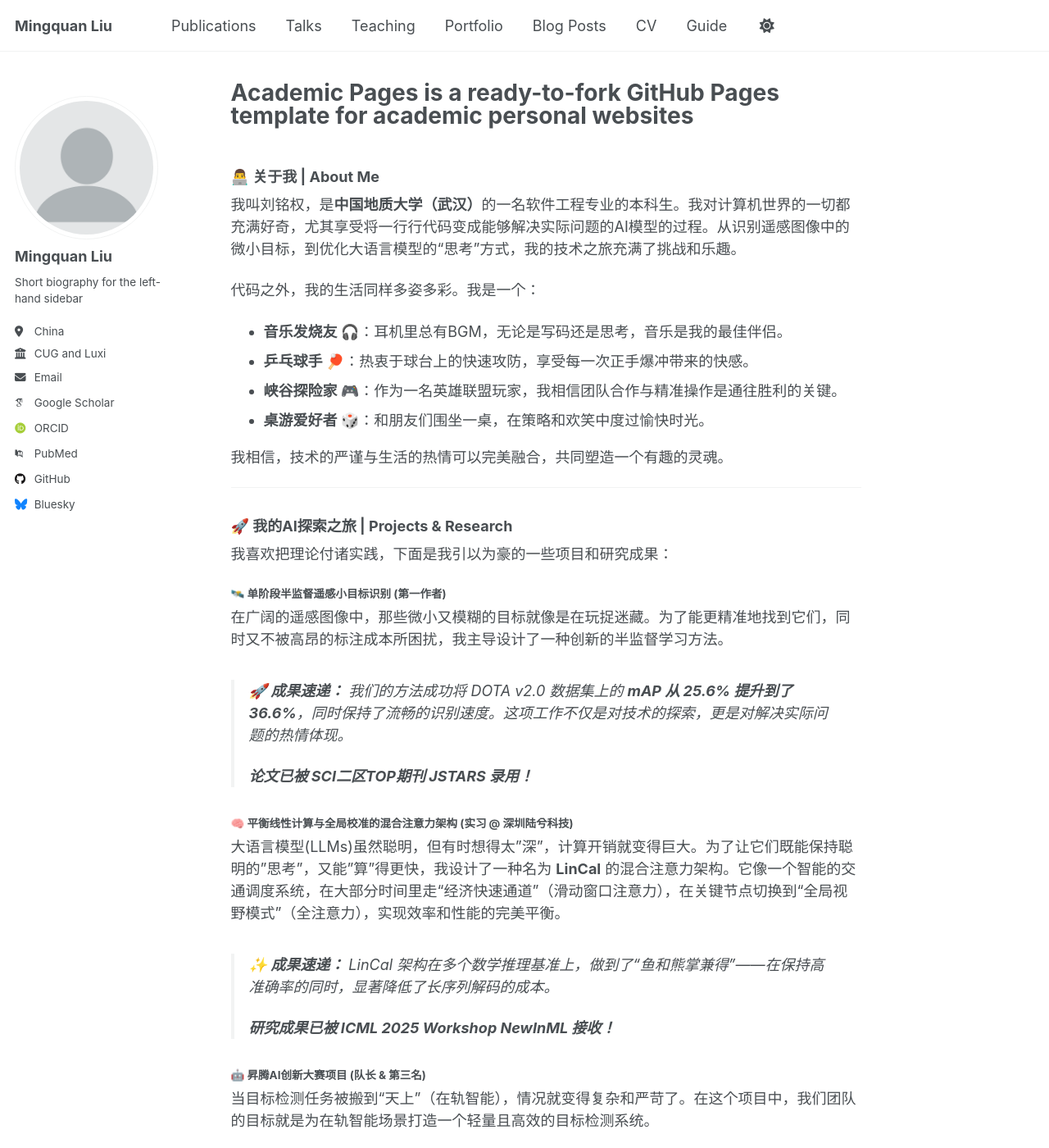
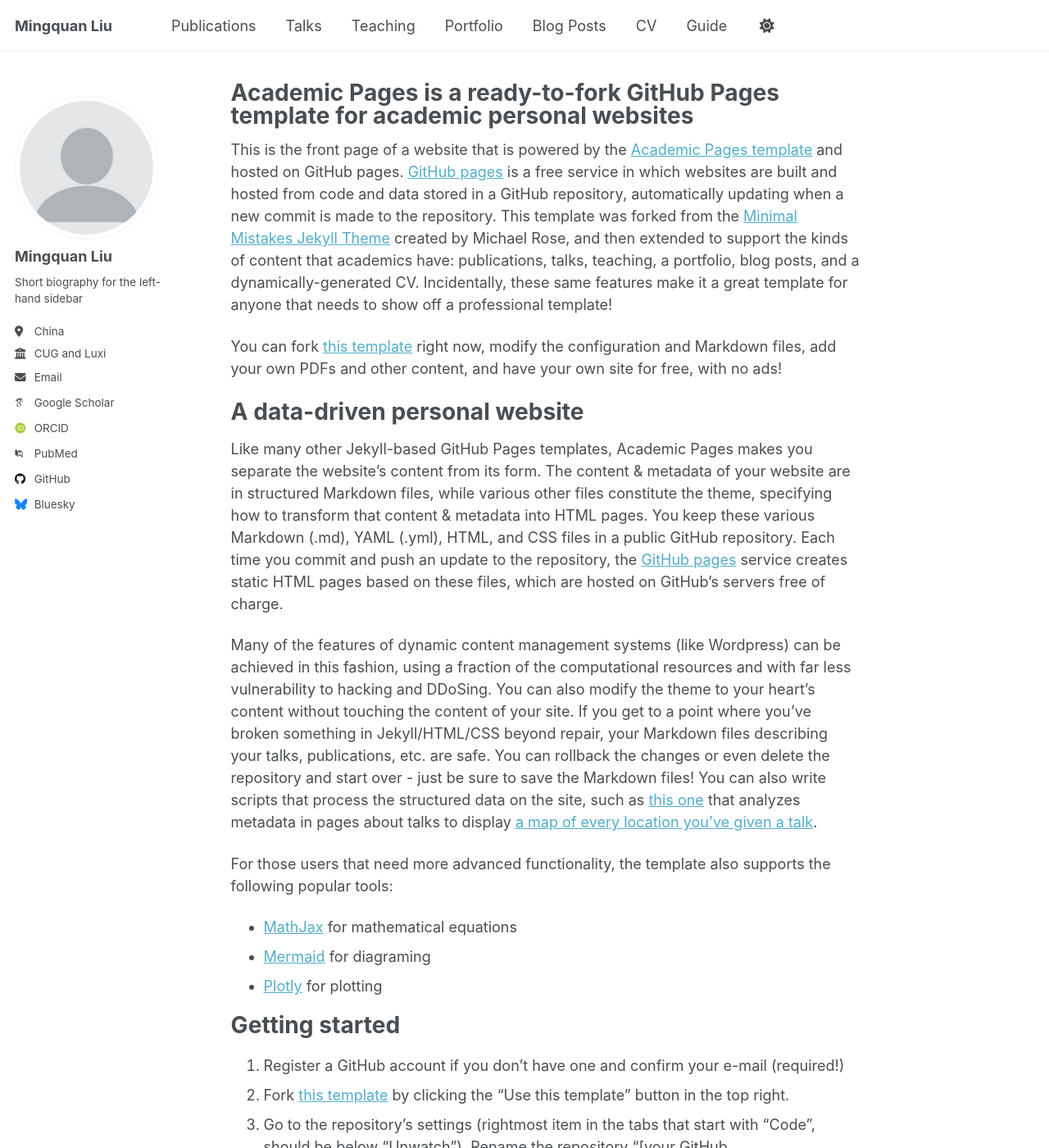
Before and after one commit to wxqnl/wxqnl.github.io, a Jekyll site: the page built from _pages/about.md, in a window 1280 px wide and 1400 px high. Shown: the whole window at 82% size. Built offline with Jekyll 4.4.1, drawn with Linux system fonts in a browser that asks for light colours; some web fonts are replaced; a script that is not in the unit is left out; some of the changed text lies outside the part shown.

Commit message:
Update about.md

```diff
--- a/_pages/about.md
+++ b/_pages/about.md
@@ -7,75 +7,50 @@ redirect_from:
   - /about.html
 ---
 
-### 👨‍💻 关于我 | About Me
+This is the front page of a website that is powered by the [Academic Pages template](https://github.com/academicpages/academicpages.github.io) and hosted on GitHub pages. [GitHub pages](https://pages.github.com) is a free service in which websites are built and hosted from code and data stored in a GitHub repository, automatically updating when a new commit is made to the repository. This template was forked from the [Minimal Mistakes Jekyll Theme](https://mmistakes.github.io/minimal-mistakes/) created by Michael Rose, and then extended to support the kinds of content that academics have: publications, talks, teaching, a portfolio, blog posts, and a dynamically-generated CV. Incidentally, these same features make it a great template for anyone that needs to show off a professional template!
 
-我叫刘铭权，是**中国地质大学（武汉）**的一名软件工程专业的本科生。我对计算机世界的一切都充满好奇，尤其享受将一行行代码变成能够解决实际问题的AI模型的过程。从识别遥感图像中的微小目标，到优化大语言模型的“思考”方式，我的技术之旅充满了挑战和乐趣。
+ You can fork [this template](https://github.com/academicpages/academicpages.github.io) right now, modify the configuration and Markdown files, add your own PDFs and other content, and have your own site for free, with no ads!
 
-代码之外，我的生活同样多姿多彩。我是一个：
-*   **音乐发烧友 🎧**：耳机里总有BGM，无论是写码还是思考，音乐是我的最佳伴侣。
-*   **乒乓球手 🏓**：热衷于球台上的快速攻防，享受每一次正手爆冲带来的快感。
-*   **峡谷探险家 🎮**：作为一名英雄联盟玩家，我相信团队合作与精准操作是通往胜利的关键。
-*   **桌游爱好者 🎲**：和朋友们围坐一桌，在策略和欢笑中度过愉快时光。
+A data-driven personal website
+======
+Like many other Jekyll-based GitHub Pages templates, Academic Pages makes you separate the website's content from its form. The content & metadata of your website are in structured Markdown files, while various other files constitute the theme, specifying how to transform that content & metadata into HTML pages. You keep these various Markdown (.md), YAML (.yml), HTML, and CSS files in a public GitHub repository. Each time you commit and push an update to the repository, the [GitHub pages](https://pages.github.com/) service creates static HTML pages based on these files, which are hosted on GitHub's servers free of charge.
 
-我相信，技术的严谨与生活的热情可以完美融合，共同塑造一个有趣的灵魂。
+Many of the features of dynamic content management systems (like Wordpress) can be achieved in this fashion, using a fraction of the computational resources and with far less vulnerability to hacking and DDoSing. You can also modify the theme to your heart's content without touching the content of your site. If you get to a point where you've broken something in Jekyll/HTML/CSS beyond repair, your Markdown files describing your talks, publications, etc. are safe. You can rollback the changes or even delete the repository and start over - just be sure to save the Markdown files! You can also write scripts that process the structured data on the site, such as [this one](https://github.com/academicpages/academicpages.github.io/blob/master/talkmap.ipynb) that analyzes metadata in pages about talks to display [a map of every location you've given a talk](https://academicpages.github.io/talkmap.html).
 
----
+For those users that need more advanced functionality, the template also supports the following popular tools:
+- [MathJax](https://www.mathjax.org/) for mathematical equations
+- [Mermaid](https://mermaid.js.org/) for diagraming
+- [Plotly](https://plotly.com/javascript/) for plotting
 
-### 🚀 我的AI探索之旅 | Projects & Research
+Getting started
+======
+1. Register a GitHub account if you don't have one and confirm your e-mail (required!)
+1. Fork [this template](https://github.com/academicpages/academicpages.github.io) by clicking the "Use this template" button in the top right.
+1. Go to the repository's settings (rightmost item in the tabs that start with "Code", should be below "Unwatch"). Rename the repository "[your GitHub username].github.io", which will also be your website's URL.
+1. Set site-wide configuration and create content & metadata (see below -- also see [this set of diffs](http://archive.is/3TPas) showing what files were changed to set up [an example site](https://getorg-testacct.github.io) for a user with the username "getorg-testacct")
+1. Upload any files (like PDFs, .zip files, etc.) to the files/ directory. They will appear at https://[your GitHub username].github.io/files/example.pdf.
+1. Check status by going to the repository settings, in the "GitHub pages" section
 
-我喜欢把理论付诸实践，下面是我引以为豪的一些项目和研究成果：
+Site-wide configuration
+------
+The main configuration file for the site is in the base directory in [_config.yml](https://github.com/academicpages/academicpages.github.io/blob/master/_config.yml), which defines the content in the sidebars and other site-wide features. You will need to replace the default variables with ones about yourself and your site's github repository. The configuration file for the top menu is in [_data/navigation.yml](https://github.com/academicpages/academicpages.github.io/blob/master/_data/navigation.yml). For example, if you don't have a portfolio or blog posts, you can remove those items from that navigation.yml file to remove them from the header.
 
-#### 🛰️ **单阶段半监督遥感小目标识别 (第一作者)**
-在广阔的遥感图像中，那些微小又模糊的目标就像是在玩捉迷藏。为了能更精准地找到它们，同时又不被高昂的标注成本所困扰，我主导设计了一种创新的半监督学习方法。
+Create content & metadata
+------
+For site content, there is one Markdown file for each type of content, which are stored in directories like _publications, _talks, _posts, _teaching, or _pages. For example, each talk is a Markdown file in the [_talks directory](https://github.com/academicpages/academicpages.github.io/tree/master/_talks). At the top of each Markdown file is structured data in YAML about the talk, which the theme will parse to do lots of cool stuff. The same structured data about a talk is used to generate the list of talks on the [Talks page](https://academicpages.github.io/talks), each [individual page](https://academicpages.github.io/talks/2012-03-01-talk-1) for specific talks, the talks section for the [CV page](https://academicpages.github.io/cv), and the [map of places you've given a talk](https://academicpages.github.io/talkmap.html) (if you run this [python file](https://github.com/academicpages/academicpages.github.io/blob/master/talkmap.py) or [Jupyter notebook](https://github.com/academicpages/academicpages.github.io/blob/master/talkmap.ipynb), which creates the HTML for the map based on the contents of the _talks directory).
 
-> **🚀 成果速递：** 我们的方法成功将 DOTA v2.0 数据集上的 **mAP 从 25.6% 提升到了 36.6%**，同时保持了流畅的识别速度。这项工作不仅是对技术的探索，更是对解决实际问题的热情体现。
->
-> **论文已被 SCI二区TOP期刊 JSTARS 录用！**
+**Markdown generator**
 
-#### 🧠 **平衡线性计算与全局校准的混合注意力架构 (实习 @ 深圳陆兮科技)**
-大语言模型(LLMs)虽然聪明，但有时想得太"深"，计算开销就变得巨大。为了让它们既能保持聪明的"思考"，又能"算"得更快，我设计了一种名为 **LinCal** 的混合注意力架构。它像一个智能的交通调度系统，在大部分时间里走“经济快速通道”（滑动窗口注意力），在关键节点切换到“全局视野模式”（全注意力），实现效率和性能的完美平衡。
+The repository includes [a set of Jupyter notebooks](https://github.com/academicpages/academicpages.github.io/tree/master/markdown_generator
+) that converts a CSV containing structured data about talks or presentations into individual Markdown files that will be properly formatted for the Academic Pages template. The sample CSVs in that directory are the ones I used to create my own personal website at stuartgeiger.com. My usual workflow is that I keep a spreadsheet of my publications and talks, then run the code in these notebooks to generate the Markdown files, then commit and push them to the GitHub repository.
 
-> **✨ 成果速递：** LinCal 架构在多个数学推理基准上，做到了“鱼和熊掌兼得”——在保持高准确率的同时，显著降低了长序列解码的成本。
->
-> **研究成果已被 ICML 2025 Workshop NewInML 接收！**
+How to edit your site's GitHub repository
+------
+Many people use a git client to create files on their local computer and then push them to GitHub's servers. If you are not familiar with git, you can directly edit these configuration and Markdown files directly in the github.com interface. Navigate to a file (like [this one](https://github.com/academicpages/academicpages.github.io/blob/master/_talks/2012-03-01-talk-1.md) and click the pencil icon in the top right of the content preview (to the right of the "Raw | Blame | History" buttons). You can delete a file by clicking the trashcan icon to the right of the pencil icon. You can also create new files or upload files by navigating to a directory and clicking the "Create new file" or "Upload files" buttons.
 
-#### 🤖 **昇腾AI创新大赛项目 (队长 & 第三名)**
-当目标检测任务被搬到“天上”（在轨智能），情况就变得复杂和严苛了。在这个项目中，我们团队的目标就是为在轨智能场景打造一个轻量且高效的目标检测系统。
+Example: editing a Markdown file for a talk
+![Editing a Markdown file for a talk](/images/editing-talk.png)
 
-> **我的角色：** 作为队长，我不仅是“舵手”，负责项目规划和任务分配；也是“工程师”，主导了YOLO模型的平台迁移、在昇腾硬件上的部署和性能优化，还顺手用PyQt写了个交互界面。
->
-> **最终我们获得了湖北省银奖（第三名）！**
-
----
-
-### 🛠️ 我的技能树 | Skills
-
-我不断学习和打磨我的技能，这是我目前的“武器库”：
-
-*   **编程语言**: 熟练掌握 **Python, C++**，也了解 **Java, ArkTS**。
-*   **深度学习框架**: 能在 **PyTorch, MindSpore, PaddlePaddle** 等框架上自如地构建和训练模型。
-*   **计算机视觉**: 熟悉 **YOLO, Fast-RCNN** 等主流视觉模型，对目标检测的优化有深入理解。
-*   **大语言模型**: 掌握 **微调(Fine-tuning), CPT** 等大模型相关技术和开发知识。
-*   **工具箱**: 常用 **Git**进行代码管理，热爱开源，享受合作。
-
----
-
-### 🎓 教育与荣誉 | Education & Awards
-
-*   **教育背景**:
-    *   中国地质大学（武汉） | 软件工程 (211) | 2022.09 - 2026.06
-
-*   **荣誉奖项**:
-    *   🏆 2024 昇腾AI创新大赛银奖
-    *   🏆 2024 睿抗机器人大赛机器视觉全国二等奖
-    *   🏆 2025 美国大学生数学建模大赛 MCM C题 M奖
-    *   🌟 华为智能基座原生人才、华为HSD校园星光大使
-
----
-
-### 📫 如何找到我 | Connect with Me
-
-我对AI的世界充满热情，也乐于与志同道合的朋友交流。无论你是想探讨技术问题，还是约一场乒乓球，或者开一局LOL，都随时欢迎！
-
-*   **📧 Email**: [wxqnl@cug.edu.cn](mailto:wxqnl@cug.edu.cn)
-*   **📞 电话**: 19918821127
+For more info
+------
+More info about configuring Academic Pages can be found in [the guide](https://academicpages.github.io/markdown/), the [growing wiki](https://github.com/academicpages/academicpages.github.io/wiki), and you can always [ask a question on GitHub](https://github.com/academicpages/academicpages.github.io/discussions). The [guides for the Minimal Mistakes theme](https://mmistakes.github.io/minimal-mistakes/docs/configuration/) (which this theme was forked from) might also be helpful.
```
